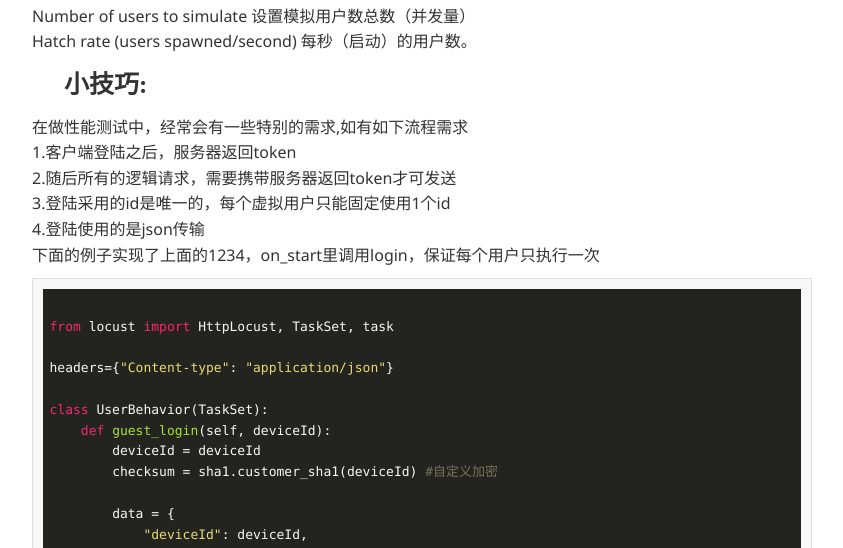
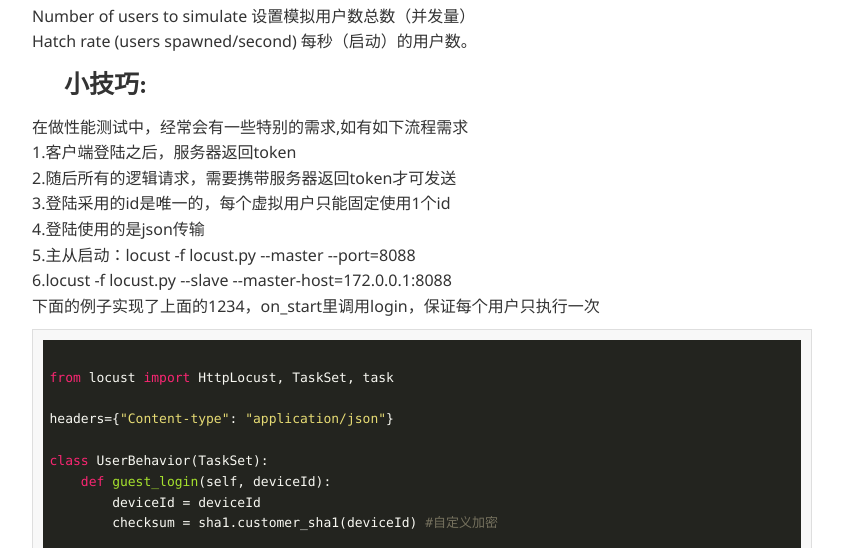
Before and after one commit to QAwangyang/Jcgame, a Django app: page /blog/locust in a window 1280 px wide. Shown: the part 1402-1950 px from the top of the page, without its empty margins (18-861 px from the left). Run offline with Django 3.2, Linux system fonts and the light colour scheme; some libraries are stand-ins or nearby versions.

Commit message:
补充两句话

```diff
--- a/templates/blog/locust.html
+++ b/templates/blog/locust.html
@@ -79,6 +79,8 @@ Hatch rate (users spawned/second) 每秒（启动）的用户数。</span>
             2.随后所有的逻辑请求，需要携带服务器返回token才可发送</br>
             3.登陆采用的id是唯一的，每个虚拟用户只能固定使用1个id</br>
             4.登陆使用的是json传输</br>
+            5.主从启动：locust -f locust.py --master --port=8088</br>
+            6.locust -f locust.py --slave --master-host=172.0.0.1:8088</br>
             下面的例子实现了上面的1234，on_start里调用login，保证每个用户只执行一次
             </span></br>
             <pre><code class="python">
```
